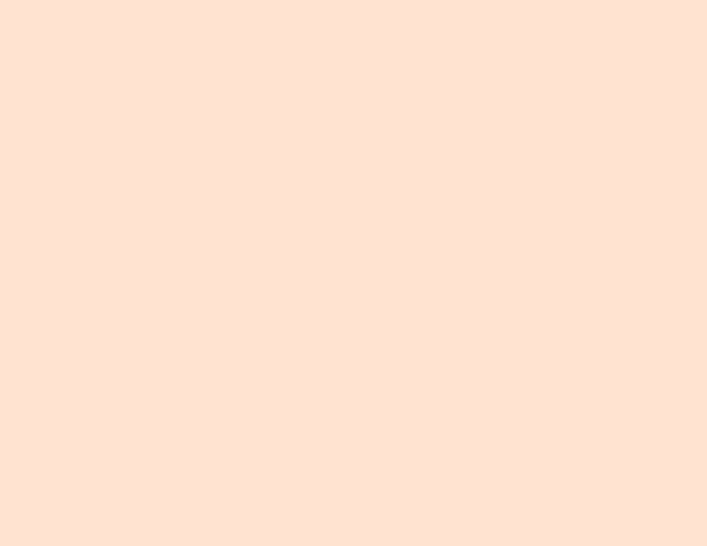
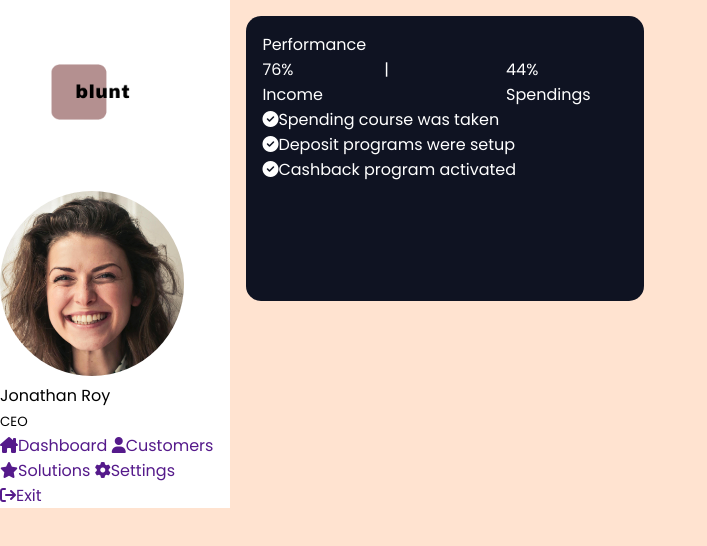
Before and after one commit to amanopia/UISite1, a plain HTML site: page index.html in a window 1280 px wide. Shown: the whole page, without its empty margins (0-707 px from the left). Drawn offline with Linux system fonts and the light colour scheme.

Commit message:
change navigation bar

```diff
--- a/index.html
+++ b/index.html
@@ -9,13 +9,52 @@
         <div class="container">
             <!-- Navigation -->
             <nav class="navigation">
-                <div class="nav__top"></div>
-                <div class="nav__options"></div>
+                <div class="nav__top">
+                    <!-- Set 1 -->
+                    <div class="owner__section">
+                        <img class="logo__image" src="./images/logo.png" alt="logo__image"/>
+                        <img class="owner__image" src="./images/person2.jpg" alt="person__image">
+                        <p>Jonathan Roy</p>
+                        <small>CEO</small>
+                    </div>
+                    <!-- Set 2 -->
+                    <div class="nav__items">
+                        <a href=""><i class="fa-solid fa-house-chimney"></i>Dashboard</a>
+                        <a href=""><i class="fa-solid fa-user"></i>Customers</a>
+                        <a href=""><i class="fa-solid fa-star"></i>Solutions</a>
+                        <a href=""><i class="fa-solid fa-gear"></i>Settings</a>
+                    </div>
+                    <!-- Set 3 -->
+                    <a href=""><i class="fa-solid fa-arrow-right-from-bracket"></i>Exit</a>
+                </div>
             </nav>
             <!-- Dash Items -->
             <div class="dash__items">
+                <!-- BLOCK 1 -->
+                <div class="item__block1">
+                    <div class="block__1">
+                        <p>Performance</p>
+                        <div class="numbers">
+                            <div class="income">
+                                <p>76%</p>
+                                <p>Income</p>
+                            </div>
+                            <p>|</p>
+                            <div class="spendings">
+                                <p>44%</p>
+                                <p>Spendings</p>
+                            </div>
+                        </div>
+                        <p><i class="fa-solid fa-circle-check"></i>Spending course was taken</p>
+                        <p><i class="fa-solid fa-circle-check"></i>Deposit programs were setup</p>
+                        <p><i class="fa-solid fa-circle-check"></i>Cashback program activated</p>
+                    </div>
 
+                </div>
+                <!-- BLOCK 2 -->
+                <div class="item_block2"></div>
             </div>
+            <script src="https://kit.fontawesome.com/594f81a68c.js" crossorigin="anonymous"></script>
         </div>
 
     </body>
--- a/styles/styles.css
+++ b/styles/styles.css
@@ -1,3 +1,5 @@
+@import url('https://fonts.googleapis.com/css2?family=Poppins:wght@300;400;500;600&display=swap');
+
 * {
     margin: 0;
     padding: 0;
@@ -6,6 +8,7 @@
     box-sizing: border-box;
     list-style: none;
     text-decoration: none;
+    font-family: "Poppins";
 }
 
 :root {
@@ -26,3 +29,57 @@
 body {
     background: var(--color-background-light);
 }
+
+.container {
+    display: grid;
+    grid-template-columns: 18% 82%;
+}
+
+/* Navigation */
+
+nav {
+    background: #fff;
+    height: 100%;
+}
+
+.nav__top {
+    display: grid;
+    /* grid-template-rows: repeat(3, 1fr); */
+}
+
+.logo__image {
+    width: 80%;
+}
+.owner__image {
+    width: 80%;
+    border-radius: 50%;
+}
+
+/* Dashboard */
+.dash__items {
+    display: grid;
+    grid-template-rows: 60% 40%;
+    row-gap: 1em;
+    grid-template-columns: repeat(5, 1fr);
+    column-gap: 1em;
+
+    padding: 1em;
+}
+
+.item__block1 {
+    grid-column: 1/3;
+    padding: 1em;
+    background: var(--color-background-dark);
+    color: #fff;
+    border-radius: 15px 15px 15px 15px;
+}
+
+.numbers {
+    display: grid;
+    grid-template-columns: repeat(3, 1fr);
+}
+
+.numbers .income, .numbers .spendings {
+    display: grid;
+    grid-template-rows: repeat(2, 1fr);
+}
```
Also changed, not shown: images/blunt.png (deleted), images/logo.png (added), images/person2.jpg (added), 2 other files.
